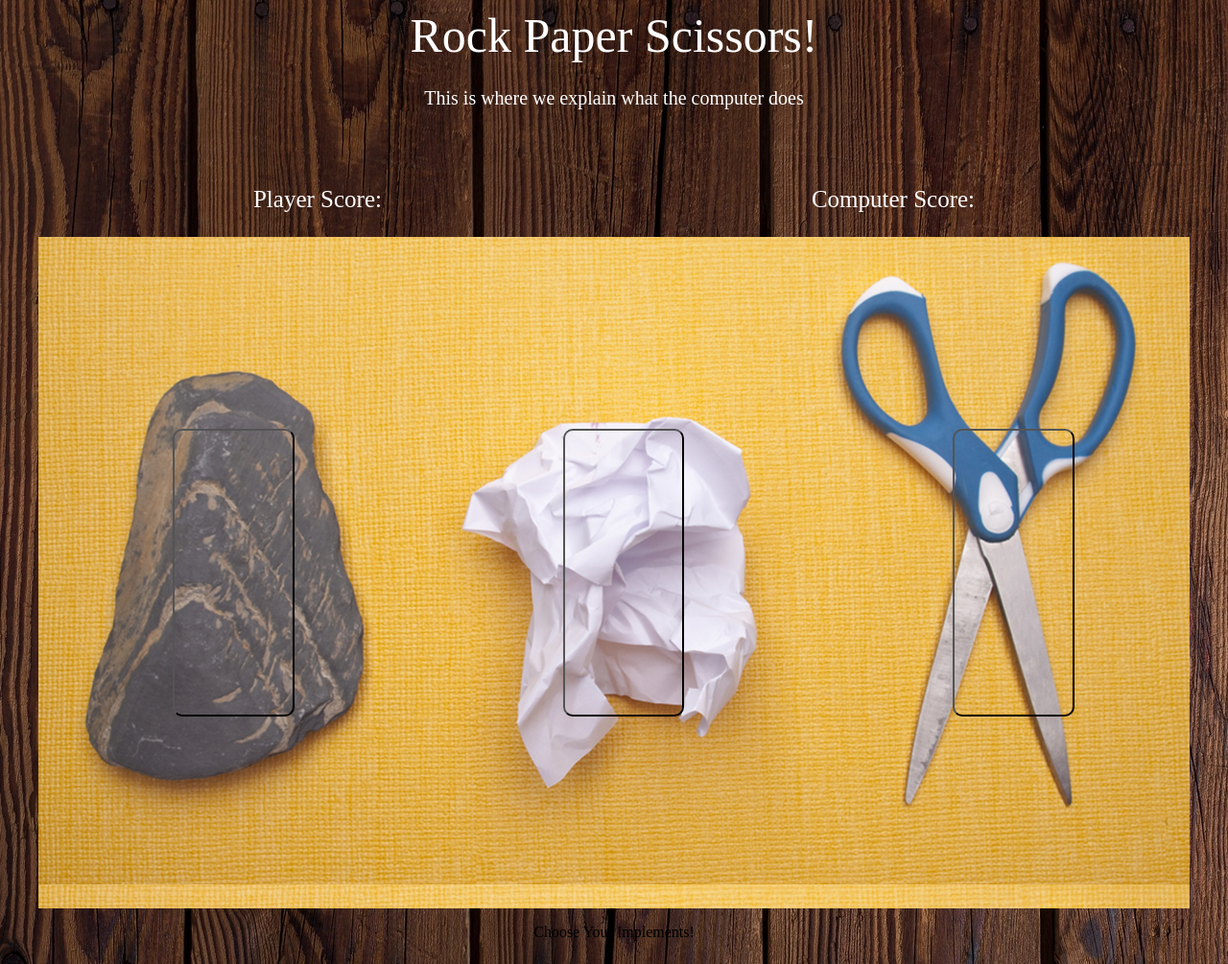
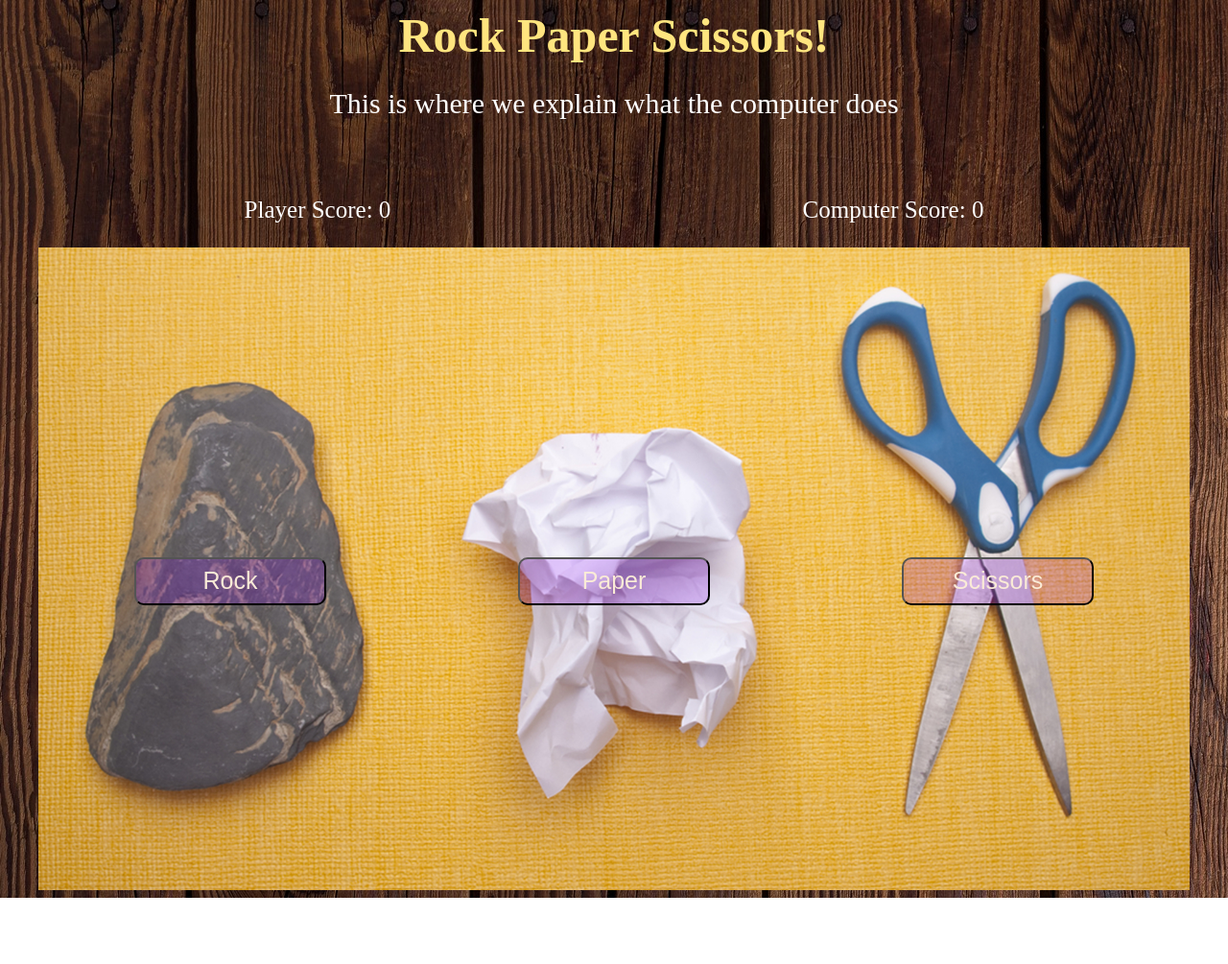
Before and after one commit to bsherbrook/rock-paper-scissor, a plain HTML site: page index.html in a window 1280 px wide. Shown: the whole page at 96% size. After the commit the page ends 936 px from the top, so only its background shows below. Drawn offline with Linux system fonts and the light colour scheme.

Commit message:
build page style, build functioning buttons and script to show game score/computer throws

```diff
--- a/index.html
+++ b/index.html
@@ -11,17 +11,12 @@
     <div class="box header">Rock Paper Scissors!</div>
     <div class="box" id="playByPlay">This is where we explain what the computer does</div>
     <div class="box" id="scoreboard">
-        <p>Player Score:</p> <p>Computer Score:</p>
+        <p id="pScore">Player Score: 0</p> <p id="cScore">Computer Score: 0</p>
     </div>
     <div class="box" id="buttbox">
-        <button class="butt" id="rock"></button>
-        <button class="butt"  id="paper"></button>
-        <button class="butt" id="scissors"></button>
-    </div>
-    <div class="box floor">
-        <p class="text one">Choose Your Implements!</p>
-        <p class="text two"></p>
-        <p class="text three"></p>
+        <button class="butt" id="rock">Rock</button>
+        <button class="butt"  id="paper">Paper</button>
+        <button class="butt" id="scissors">Scissors</button>
     </div>
 </body>
 <script src="script.js"></script>
--- a/script.js
+++ b/script.js
@@ -1,29 +1,30 @@
 let computerSelection=''
 let rando;
-let playBy= document.getElementById('playByPlay').innerHTML;
+let playBy= document.getElementById('playByPlay');
+let butts = document.querySelectorAll('.butt');
+let pScorecard= document.getElementById('pScore');
+let cScorecard= document.getElementById('cScore');
+let playerScore=0;
+let compScore=0;
+butts.forEach(butt => butt.addEventListener('click', playGame));
 
-
-let butts = document.querySelectorAll('.butt');
-butts.forEach(butt => butt.addEventListener('click', playGame));
 function playGame(butt){
     let playerSelection= butt.target.id;
-    console.log(playerSelection);
     let computerSelection = compChoice();
-    console.log(computerSelection);
     if (playerSelection==='rock' && computerSelection==='scissors' ||
         playerSelection==='paper' && computerSelection==='rock' ||
         playerSelection==='scissors' && computerSelection=== 'paper'){
-            playerScore += 1
-            console.log(`YOU WIN!!! ${playerSelection} beats ${computerSelection}!`);
+            playerScore += 1;
+            pScorecard.innerHTML= `Player Score: ${playerScore}`
+            playBy.innerHTML = `YOU WIN!!! ${playerSelection} beats ${computerSelection}!`;
 }   else if (playerSelection === computerSelection){
-        console.log(`Call it a draw! Everbody throws ${playerSelection}!`);
+        playBy.innerHTML = `Call it a draw! Everbody throws ${playerSelection}!`;
 }   else {
         compScore += 1;
-        console.log(`YOU LOSE!!! ${computerSelection} beats ${playerSelection}!`);
-}       console.log(`Player Score:${playerScore}`);
-        console.log(`Computer Score:${compScore}`);
+        cScorecard.innerHTML= `Computer Score: ${compScore}`
+        playBy.innerHTML= `YOU LOSE!!! ${computerSelection} beats ${playerSelection}!`;
 }
-    //change innerhtml to say you threw rock. cue picture.
+}
 
 function compChoice(){
     let rando = Math.floor(Math.random()*3 +1);
@@ -31,10 +32,6 @@ function compChoice(){
     if (rando === 2) {return 'paper'};
     if (rando === 3) {return 'scissors'};
 }
-
-
-let playerScore=0;
-let compScore=0;
 
 function game(){
     for (let i=0; i < 5; i++){
--- a/style.css
+++ b/style.css
@@ -8,23 +8,14 @@ html{
 }
 #playByPlay{
     color: white;
-    font-size: 20px;
-
-}
-#buttbox{
-    display: flex;
-    justify-content: center;
-    background: url('./img/bg1.jpg');
-    background-size:1200px;
-    font-family: Arial, Helvetica, sans-serif;
-    width: 1200px;
-
+    font-size: 30px;
 }
 
 .header{
-    color: white;
+    color:rgb(255, 229, 127);
     font-size: 50px;
     margin-bottom: 25px;
+    font-weight: 700;
 }
 #scoreboard{
     color: white;
@@ -40,18 +31,26 @@ html{
     text-align: center;
 }
 
+#buttbox{
+    display: flex;
+    justify-content: center;
+    align-items: center;
+    background: url('./img/bg1.jpg');
+    background-size:1200px;
+    font-family: Arial, Helvetica, sans-serif;
+    width: 1200px;
+    height: 670px;
+
+}
+
 .butt{
-    width: 300px;
-    height:300px;
-    margin: 200px 140px;
+    width: 200px;
+    height:50px;
+    margin: 50px 100px 25px 100px;
     border-radius: 10px;
     font-size: 25px;
-    background-color:transparent;
-    color:blue ;
-}
-
-#scissors{
-    margin-right: 120px;
+    background-color: #8800ff30;
+    color:antiquewhite;
 }
 
 .butt:hover{
@@ -68,7 +67,7 @@ html{
 #scissors:hover{
     background-image: url('./img/hand-sci.jpg');
     background-position: center;
-    background-size: cover;
+    background-size:cover;
 }
 
 #paper:hover{
```
